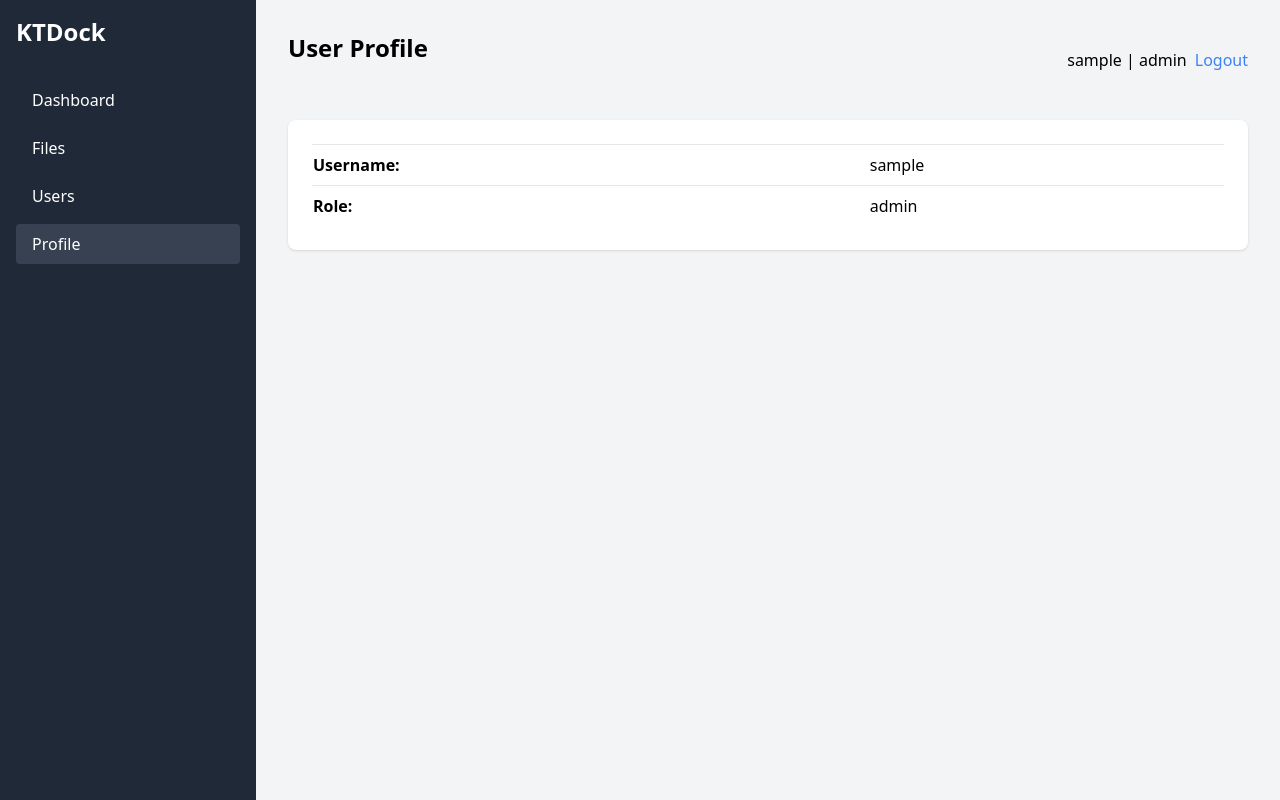
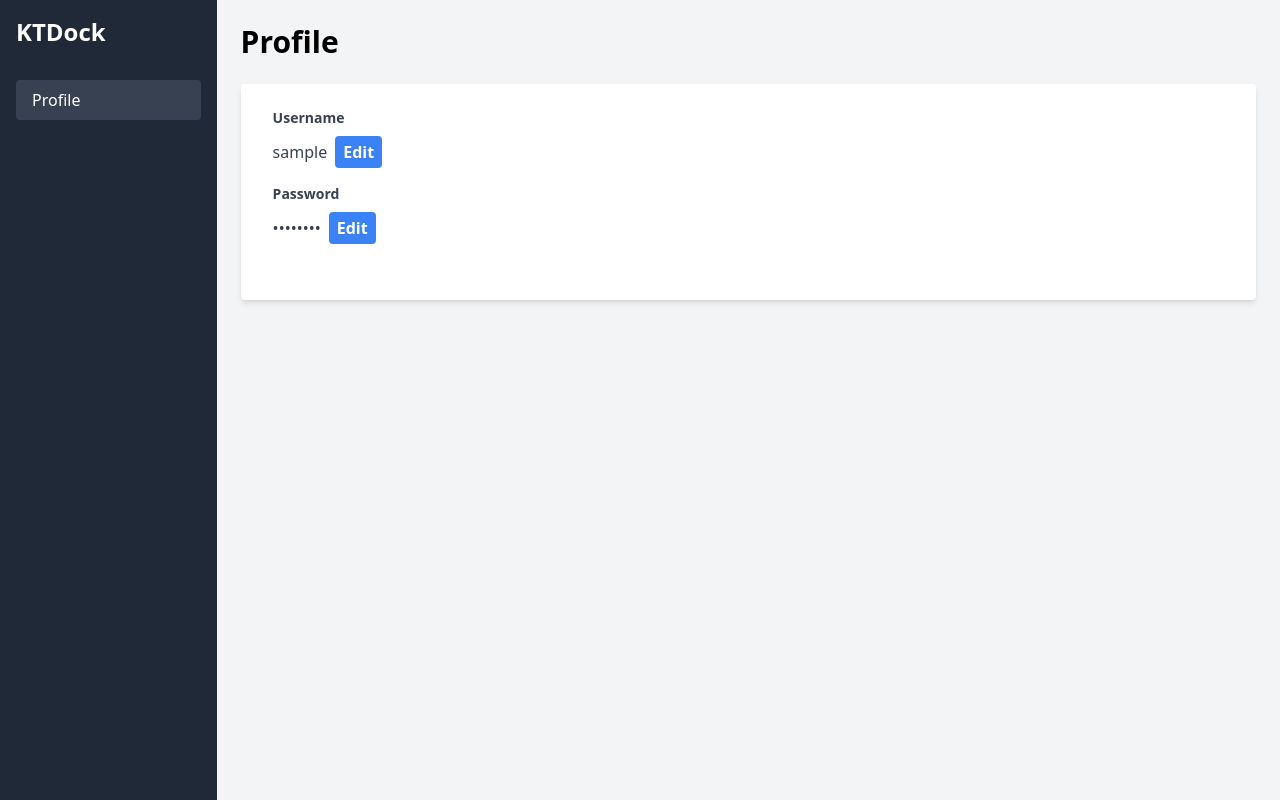
Before and after one commit to calebcauthon/aidock_backend, a Flask app: page /profile in a window 1280 px wide. Run offline with Flask 3, Linux system fonts and the light colour scheme; the visitor is signed in with stand-in values (Sample User, id 1); data comes from the database, SQL or seed files in the repository; some libraries are stand-ins or nearby versions.

Commit message:
Add profile update functionality for username and password with associated frontend changes.

```diff
--- a/db/user_model.py
+++ b/db/user_model.py
@@ -103,6 +103,14 @@
         conn.close()
         return True
 
+
+    @staticmethod
+    def update_username(user_id, new_username):
+        conn = create_connection()
+        execute_sql(conn, "UPDATE users SET username = ? WHERE id = ?", (new_username, user_id))
+        conn.close()
+        return True
+
     @staticmethod
     def update_password(user_id, new_password):
         conn = create_connection()
--- a/routes_profile.py
+++ b/routes_profile.py
@@ -1,5 +1,6 @@
-from flask import Blueprint, render_template, jsonify
+from flask import Blueprint, render_template, jsonify, request
 from routes_auth_helpers import user_required
+from db.user_model import UserModel
 
 profile_routes = Blueprint('profile', __name__)
 
@@ -15,3 +16,29 @@
         'username': user['username'],
         'role': user['role']
     })
+
+@profile_routes.route('/api/profile/update', methods=['POST'])
+@user_required
+def update_profile(user):
+    data = request.json
+    new_username = data.get('username')
+    new_password = data.get('password')
+
+    if not new_username:
+        return jsonify({'success': False, 'message': 'Username cannot be empty'}), 400
+
+    current_user = UserModel.get_user(user['id'])
+
+    if current_user['username'] != new_username:
+        existing_user = UserModel.get_user_by_username(new_username)
+        if existing_user:
+            return jsonify({'success': False, 'message': 'Username already taken'}), 400
+        UserModel.update_username(current_user['id'], new_username)
+
+    if new_password:
+        UserModel.update_password(current_user['id'], new_password)
+
+    try:
+        return jsonify({'success': True, 'message': 'Profile updated successfully'})
+    except Exception as e:
+        return jsonify({'success': False, 'message': str(e)}), 500
--- /dev/null
+++ b/static/js/profile.js
@@ -0,0 +1,69 @@
+document.addEventListener('DOMContentLoaded', function() {
+    const usernameText = document.getElementById('usernameText');
+    const usernameInput = document.getElementById('usernameInput');
+    const editUsernameBtn = document.getElementById('editUsername');
+    const passwordText = document.getElementById('passwordText');
+    const passwordInput = document.getElementById('passwordInput');
+    const editPasswordBtn = document.getElementById('editPassword');
+    const updateProfileBtn = document.getElementById('updateProfile');
+
+    let isEditingUsername = false;
+    let isEditingPassword = false;
+
+    function toggleEdit(textElement, inputElement, editBtn, isEditing) {
+        if (isEditing) {
+            textElement.classList.add('hidden');
+            inputElement.classList.remove('hidden');
+            editBtn.textContent = 'Cancel';
+            updateProfileBtn.classList.remove('hidden');
+        } else {
+            textElement.classList.remove('hidden');
+            inputElement.classList.add('hidden');
+            editBtn.textContent = 'Edit';
+            if (!isEditingUsername && !isEditingPassword) {
+                updateProfileBtn.classList.add('hidden');
+            }
+        }
+    }
+
+    editUsernameBtn.addEventListener('click', function() {
+        isEditingUsername = !isEditingUsername;
+        toggleEdit(usernameText, usernameInput, editUsernameBtn, isEditingUsername);
+    });
+
+    editPasswordBtn.addEventListener('click', function() {
+        isEditingPassword = !isEditingPassword;
+        toggleEdit(passwordText, passwordInput, editPasswordBtn, isEditingPassword);
+    });
+
+    updateProfileBtn.addEventListener('click', function() {
+        const username = usernameInput.value;
+        const password = passwordInput.value;
+
+        fetch('/api/profile/update', {
+            method: 'POST',
+            headers: {
+                'Content-Type': 'application/json',
+            },
+            body: JSON.stringify({ username, password }),
+        })
+        .then(response => response.json())
+        .then(data => {
+            if (data.success) {
+                alert('Profile updated successfully!');
+                usernameText.textContent = username;
+                passwordInput.value = '';
+                isEditingUsername = false;
+                isEditingPassword = false;
+                toggleEdit(usernameText, usernameInput, editUsernameBtn, isEditingUsername);
+                toggleEdit(passwordText, passwordInput, editPasswordBtn, isEditingPassword);
+            } else {
+                alert('Failed to update profile: ' + data.message);
+            }
+        })
+        .catch((error) => {
+            console.error('Error:', error);
+            alert('An error occurred while updating the profile.');
+        });
+    });
+});
--- /dev/null
+++ b/templates/base_user.html
@@ -0,0 +1,25 @@
+<!DOCTYPE html>
+<html lang="en">
+<head>
+    <meta charset="UTF-8">
+    <meta name="viewport" content="width=device-width, initial-scale=1.0">
+    <title>KTDock Dashboard</title>
+    <script src="https://cdn.tailwindcss.com"></script>
+</head>
+<body class="bg-gray-100">
+    <div class="flex h-screen">
+        <!-- Sidebar -->
+        <div class="w-64 bg-gray-800 text-white p-4">
+            <h1 class="text-2xl font-bold mb-8">KTDock</h1>
+            <nav>
+                <ul class="space-y-2">
+                    <li class="py-2 px-4 {% if request.path == '/profile' %}bg-gray-700{% endif %} rounded"><a href="[[ url_for('profile.profile') ]]">Profile</a></li>
+                </ul>
+            </nav>
+        </div>
+
+        <!-- Main content -->
+        {% block content %}{% endblock %}
+    </div>
+</body>
+</html>
--- a/templates/profile.html
+++ b/templates/profile.html
@@ -1,30 +1,44 @@
-{% extends "base_librarian.html" %}
+{% if session['role'] == 'librarian' %}
+  {% extends "base_librarian.html" %}
+{% else %}
+  {% extends "base_user.html" %}
+{% endif %}
 
 {% block content %}
-<div class="flex-1 p-8">
-    <div class="flex justify-between items-center mb-8">
-        <h2 class="text-2xl font-bold mb-6">User Profile</h2>
-        <div class="flex items-center space-x-4">
-            <div class="flex items-center space-x-2">
-                <span>[[ user['username'] ]] | [[ user['role'] ]]</span>
-                <a href="[[ url_for('auth_admin.logout') ]]" class="text-blue-500 hover:text-blue-700">Logout</a>
+<div class="container mx-auto p-6">
+    <h1 class="text-3xl font-bold mb-6">Profile</h1>
+    <div class="bg-white shadow-md rounded px-8 pt-6 pb-8 mb-4">
+        <div class="mb-4">
+            <label class="block text-gray-700 text-sm font-bold mb-2" for="username">
+                Username
+            </label>
+            <div class="flex items-center">
+                <span id="usernameText" class="text-gray-700">[[ user.username ]]</span>
+                <input id="usernameInput" class="shadow appearance-none border rounded w-full py-2 px-3 text-gray-700 leading-tight focus:outline-none focus:shadow-outline hidden" type="text" value="[[ user.username ]]">
+                <button id="editUsername" class="ml-2 bg-blue-500 hover:bg-blue-700 text-white font-bold py-1 px-2 rounded focus:outline-none focus:shadow-outline">
+                    Edit
+                </button>
             </div>
         </div>
-    </div>
-
-    <div class="bg-white rounded-lg shadow p-6 mb-8">
-        <table class="w-full">
-            <tbody>
-                <tr class="border-t">
-                    <td class="py-2 font-semibold">Username:</td>
-                    <td class="py-2">[[ user['username'] ]]</td>
-                </tr>
-                <tr class="border-t">
-                    <td class="py-2 font-semibold">Role:</td>
-                    <td class="py-2">[[ user['role'] ]]</td>
-                </tr>
-            </tbody>
-        </table>
+        <div class="mb-6">
+            <label class="block text-gray-700 text-sm font-bold mb-2" for="password">
+                Password
+            </label>
+            <div class="flex items-center">
+                <span id="passwordText" class="text-gray-700">••••••••</span>
+                <input id="passwordInput" class="shadow appearance-none border rounded w-full py-2 px-3 text-gray-700 mb-3 leading-tight focus:outline-none focus:shadow-outline hidden" type="password" placeholder="Enter new password">
+                <button id="editPassword" class="ml-2 bg-blue-500 hover:bg-blue-700 text-white font-bold py-1 px-2 rounded focus:outline-none focus:shadow-outline">
+                    Edit
+                </button>
+            </div>
+        </div>
+        <div class="flex items-center justify-between">
+            <button id="updateProfile" class="bg-green-500 hover:bg-green-700 text-white font-bold py-2 px-4 rounded focus:outline-none focus:shadow-outline hidden" type="button">
+                Save Changes
+            </button>
+        </div>
     </div>
 </div>
+
+<script src="[[ url_for('static', filename='js/profile.js') ]]"></script>
 {% endblock %}
```
Also changed, not shown: routes_auth_for_admin_pages.py (+7 -7 lines).
